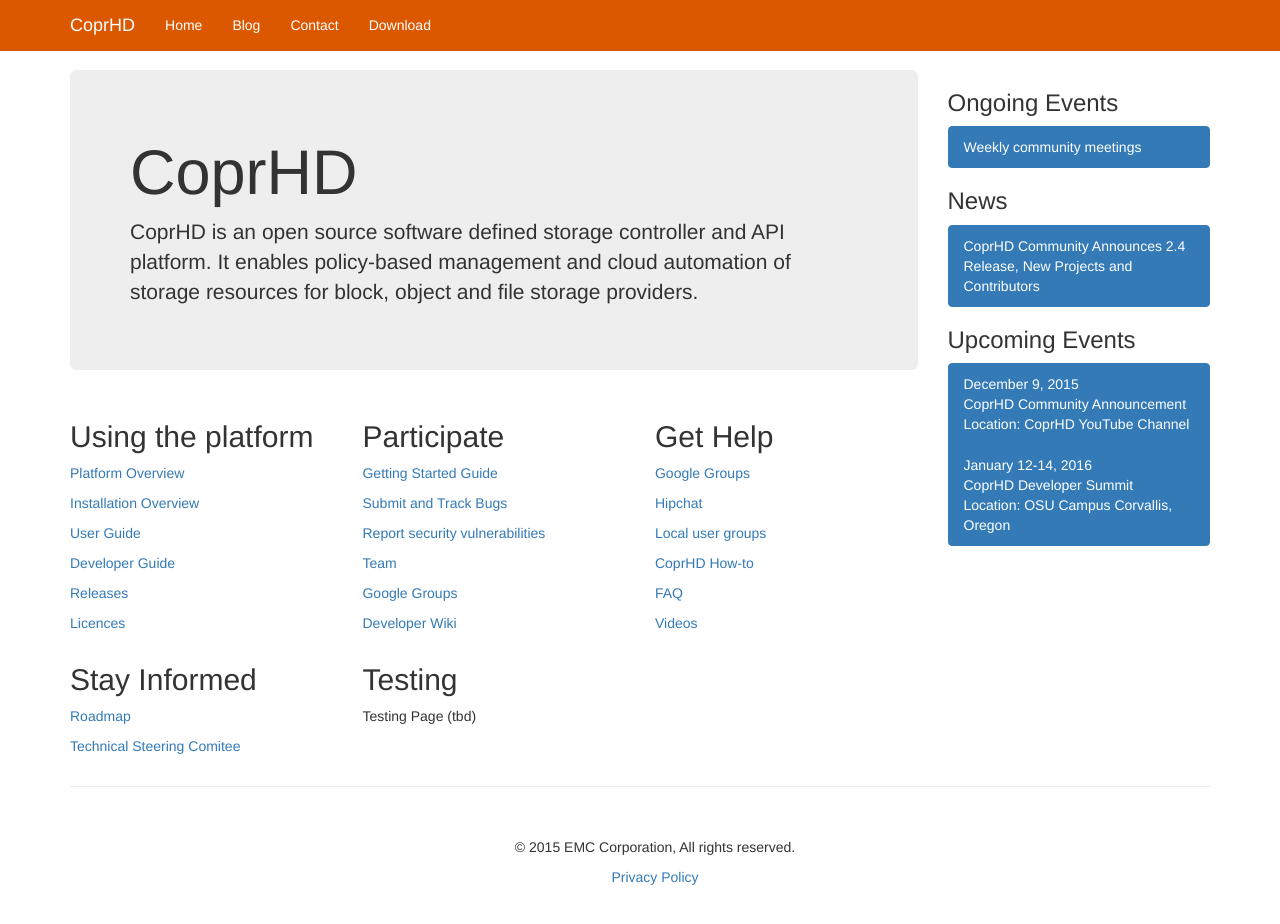
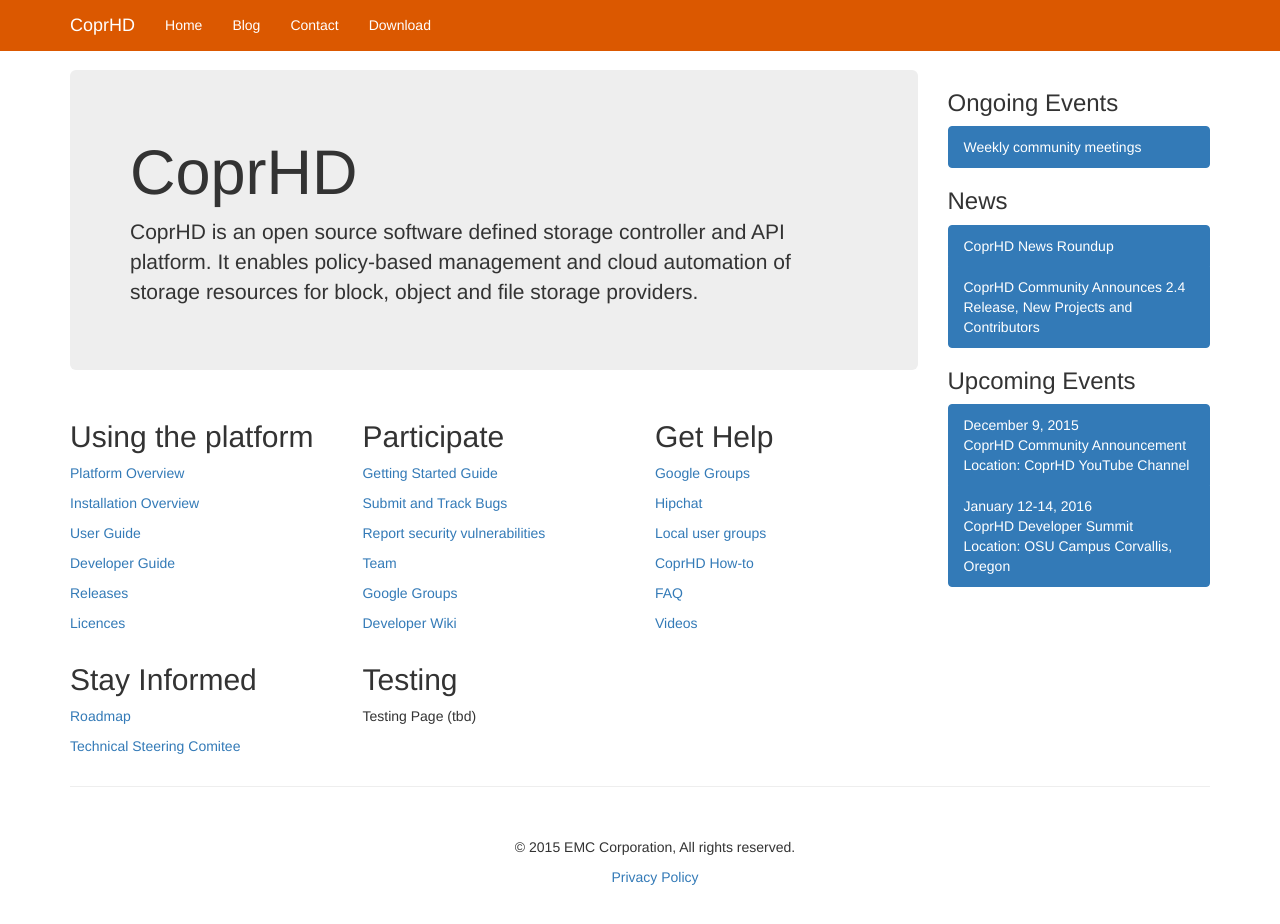
Before and after one commit to CoprHD/CoprHD.github.io, a Jekyll site: the page index.html, which Jekyll copies as it is, in a window 1280 px wide and 927 px high. Shown: the top 924 px of the window. Built offline with Jekyll 4.4.1, drawn with Linux system fonts in a browser that asks for light colours; nearby versions of some CDN libraries; library files that are not in the unit come from our copies.

Commit message:
adding blog link to front page

```diff
--- a/index.html
+++ b/index.html
@@ -127,6 +127,7 @@
           </div>
 	<h3>News</h3>
 	<div class="list-group">
+	  <a href="/blog/2015/12/14/coprhd-news-roundup/" class="list-group-item active">CoprHD News Roundup</a>
 	  <a href="/blog/2015/12/08/coprhd-release/" class="list-group-item active">CoprHD Community Announces 2.4 Release, New Projects and Contributors</a>
 	</div>
           <h3>Upcoming Events</h3>
```
